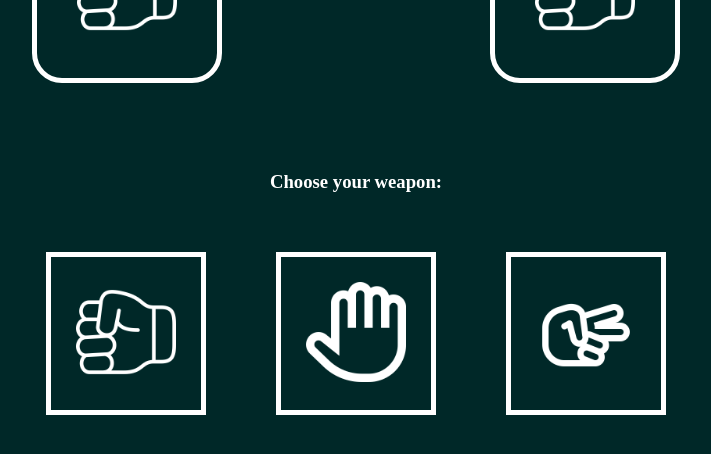
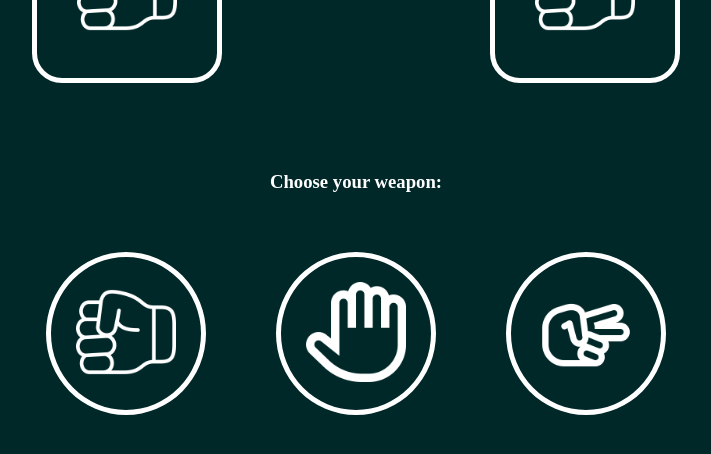
Before and after one commit to JericoGatpandan/RPS_Game, a plain HTML site: page index.html in a window 1280 px wide. Shown: the part 274-728 px from the top of the page, without its empty margins (284-995 px from the left). Drawn offline with Linux system fonts and the light colour scheme.

Commit message:
make the format right

```diff
--- a/styles.css
+++ b/styles.css
@@ -6,7 +6,9 @@ body {
     padding: 10px;
 
 }
-.btn-container.btn, img {
+
+.btn-container.btn,
+img {
     height: 100px;
     filter: invert(100%);
 }
@@ -15,11 +17,14 @@ button {
     background-color: transparent;
     border: 5px solid white;
     padding: 25px;
+    border-radius: 50%;
 }
+
 h1 {
     display: flex;
     justify-content: center;
 }
+
 .result-container {
     display: flex;
     justify-content: space-around;
@@ -27,6 +32,7 @@ h1 {
     width: 60%;
 
 }
+
 .btn-container {
     display: flex;
     justify-content: center;
@@ -34,6 +40,7 @@ h1 {
     gap: 70px;
 
 }
+
 p {
     margin-top: 40px;
     font-size: 30px;
@@ -44,6 +51,7 @@ p {
     padding: 40px;
     border-radius: 30px;
 }
+
 .vs {
     display: flex;
     align-items: center;
@@ -51,15 +59,18 @@ p {
     margin-left: 10px;
     margin-right: 10px;
 }
-.main-container{
+
+.main-container {
     display: flex;
     justify-content: center;
     gap: 30px;
 }
+
 h4 {
     text-align: center;
     margin-bottom: 30px;
 }
+
 h3 {
     text-align: center;
 }
```
